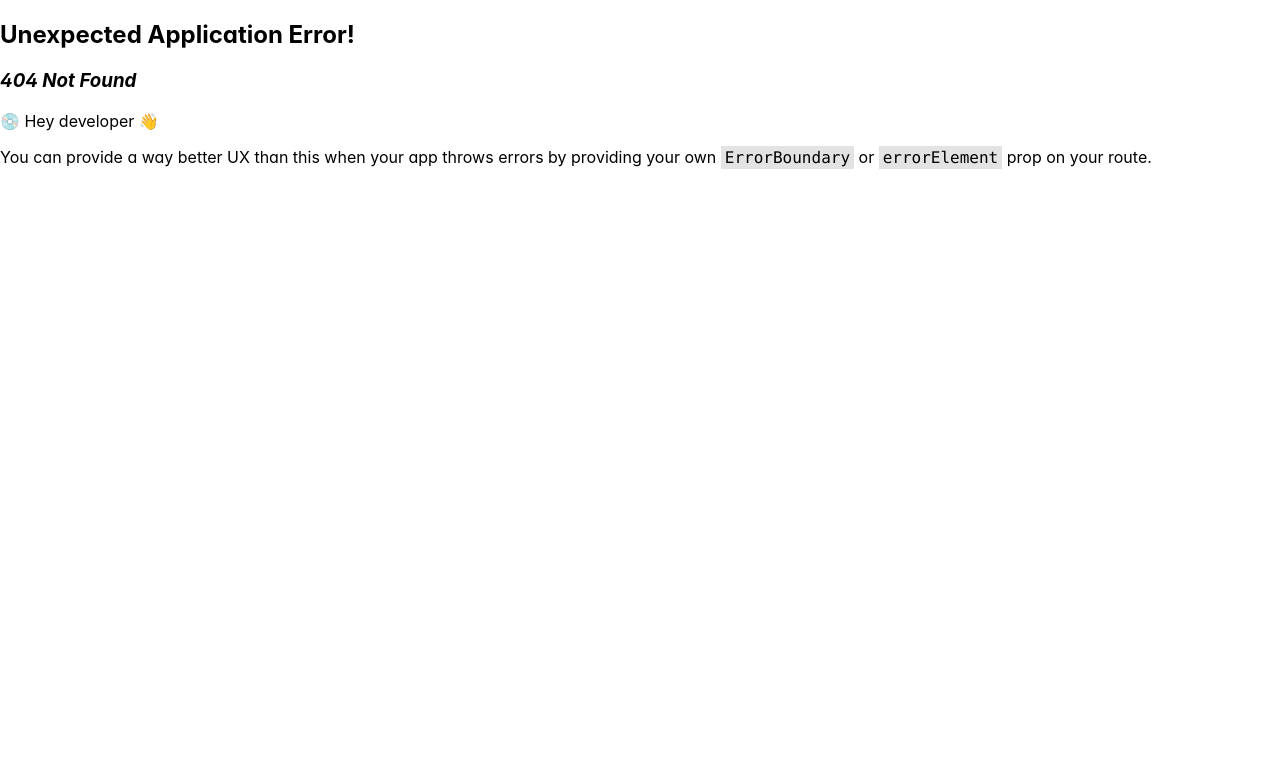
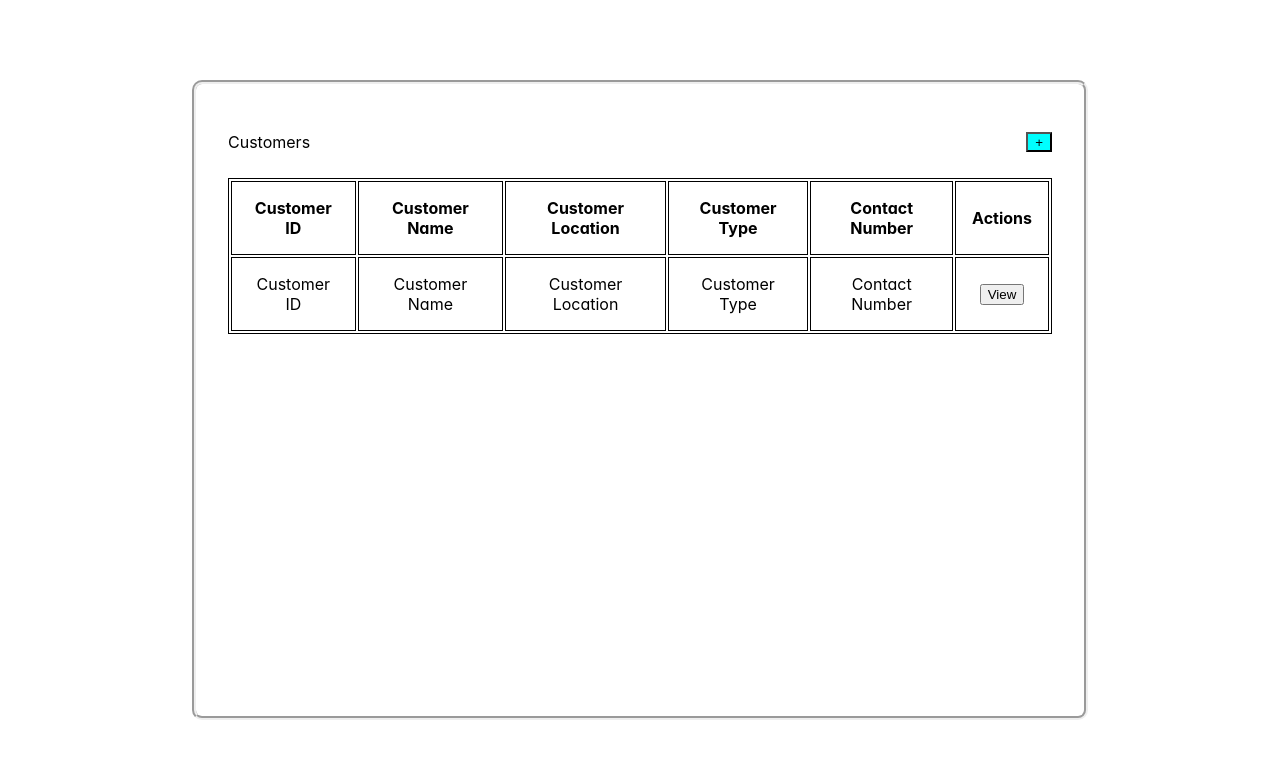
Before and after one commit to Arhan002/project, a React (Create React App) app in the folder Frontend/: page /store/customers in a window 1280 px wide. Before the commit this address had no page. Shown: the top 758 px of the page. Built offline with nearby package versions, Linux system fonts and the light colour scheme.

Commit message:
Pages Update

```diff
--- a/Frontend/src/Pages/Customers/Customers.css
+++ b/Frontend/src/Pages/Customers/Customers.css
@@ -0,0 +1,79 @@
+.main-container {
+  display: flex;
+  flex-direction: row;
+  justify-content: center;
+  height: 100vh;
+
+  width: 100vw;
+}
+
+.sub-container {
+  display: flex;
+  flex-direction: column;
+  justify-content: center;
+
+  width: 70vw;
+}
+
+.store-container {
+  height: 80vh;
+  display: flex;
+  border-style: groove;
+  border-width: 4px;
+  padding: 2rem;
+  gap: 10px;
+  border-radius: 10px;
+  flex-direction: column;
+}
+
+.store-heading {
+  display: flex;
+  flex-direction: row;
+  justify-content: space-between;
+}
+
+.add-store-button {
+  height: 40%;
+  align-self: center;
+  width: 2vw;
+  background-color: aqua;
+  text-align: center;
+}
+
+.add-store-button:hover {
+  background-color: aquamarine;
+  cursor: pointer;
+}
+
+.table-container {
+  height: 100%;
+
+  flex: 1;
+  flex-direction: row;
+  overflow: auto;
+}
+
+.table-main {
+  flex: 1;
+  /* border-style: solid; */
+  width: 100%;
+}
+
+.table-row {
+  border-style: solid;
+}
+
+table,
+th,
+td {
+  border: 1px solid black;
+}
+
+th,
+td {
+  padding: 1rem;
+}
+
+td {
+  text-align: center;
+}
--- a/Frontend/src/Pages/Customers/Customers.tsx
+++ b/Frontend/src/Pages/Customers/Customers.tsx
@@ -1,5 +1,40 @@
+import "../Customers/Customers.css";
+
 const Customers = () => {
-  return <div>Customers</div>;
+  return (
+    <div className="main-container">
+      <div className="sub-container">
+        <div className="store-container">
+          <div className="store-heading">
+            <p>Customers</p>
+            <button className="add-store-button">+</button>
+          </div>
+          <div className="table-container">
+            <table className="table-main">
+              <tr>
+                <th>Customer ID</th>
+                <th>Customer Name</th>
+                <th>Customer Location</th>
+                <th>Customer Type</th>
+                <th>Contact Number</th>
+                <th>Actions</th>
+              </tr>
+              <tr className="table-row">
+                <td>Customer ID</td>
+                <td>Customer Name</td>
+                <td>Customer Location</td>
+                <td>Customer Type</td>
+                <td>Contact Number</td>
+                <td>
+                  <button>View</button>
+                </td>
+              </tr>
+            </table>
+          </div>
+        </div>
+      </div>
+    </div>
+  );
 };
 
 export default Customers;
--- a/Frontend/src/Pages/Payments/Payments.css
+++ b/Frontend/src/Pages/Payments/Payments.css
@@ -0,0 +1,79 @@
+.main-container {
+  display: flex;
+  flex-direction: row;
+  justify-content: center;
+  height: 100vh;
+
+  width: 100vw;
+}
+
+.sub-container {
+  display: flex;
+  flex-direction: column;
+  justify-content: center;
+
+  width: 70vw;
+}
+
+.store-container {
+  height: 80vh;
+  display: flex;
+  border-style: groove;
+  border-width: 4px;
+  padding: 2rem;
+  gap: 10px;
+  border-radius: 10px;
+  flex-direction: column;
+}
+
+.store-heading {
+  display: flex;
+  flex-direction: row;
+  justify-content: space-between;
+}
+
+.add-store-button {
+  height: 40%;
+  align-self: center;
+  width: 2vw;
+  background-color: aqua;
+  text-align: center;
+}
+
+.add-store-button:hover {
+  background-color: aquamarine;
+  cursor: pointer;
+}
+
+.table-container {
+  height: 100%;
+
+  flex: 1;
+  flex-direction: row;
+  overflow: auto;
+}
+
+.table-main {
+  flex: 1;
+  /* border-style: solid; */
+  width: 100%;
+}
+
+.table-row {
+  border-style: solid;
+}
+
+table,
+th,
+td {
+  border: 1px solid black;
+}
+
+th,
+td {
+  padding: 1rem;
+}
+
+td {
+  text-align: center;
+}
--- a/Frontend/src/Pages/Payments/Payments.tsx
+++ b/Frontend/src/Pages/Payments/Payments.tsx
@@ -1,5 +1,40 @@
+import "../Payments/Payments.css";
+
 const Payments = () => {
-  return <div>Payments</div>;
+  return (
+    <div className="main-container">
+      <div className="sub-container">
+        <div className="store-container">
+          <div className="store-heading">
+            <p>Payments</p>
+            <button className="add-store-button">+</button>
+          </div>
+          <div className="table-container">
+            <table className="table-main">
+              <tr>
+                <th>Payments ID</th>
+                <th>Payments Name</th>
+                <th>Payments Location</th>
+                <th>Payments Type</th>
+                <th>Contact Number</th>
+                <th>Actions</th>
+              </tr>
+              <tr className="table-row">
+                <td>Payments ID</td>
+                <td>Payments Name</td>
+                <td>Payments Location</td>
+                <td>Payments Type</td>
+                <td>Contact Number</td>
+                <td>
+                  <button>View</button>
+                </td>
+              </tr>
+            </table>
+          </div>
+        </div>
+      </div>
+    </div>
+  );
 };
 
 export default Payments;
--- a/Frontend/src/Pages/Products/Products.css
+++ b/Frontend/src/Pages/Products/Products.css
@@ -0,0 +1,79 @@
+.main-container {
+  display: flex;
+  flex-direction: row;
+  justify-content: center;
+  height: 100vh;
+
+  width: 100vw;
+}
+
+.sub-container {
+  display: flex;
+  flex-direction: column;
+  justify-content: center;
+
+  width: 70vw;
+}
+
+.store-container {
+  height: 80vh;
+  display: flex;
+  border-style: groove;
+  border-width: 4px;
+  padding: 2rem;
+  gap: 10px;
+  border-radius: 10px;
+  flex-direction: column;
+}
+
+.store-heading {
+  display: flex;
+  flex-direction: row;
+  justify-content: space-between;
+}
+
+.add-store-button {
+  height: 40%;
+  align-self: center;
+  width: 2vw;
+  background-color: aqua;
+  text-align: center;
+}
+
+.add-store-button:hover {
+  background-color: aquamarine;
+  cursor: pointer;
+}
+
+.table-container {
+  height: 100%;
+
+  flex: 1;
+  flex-direction: row;
+  overflow: auto;
+}
+
+.table-main {
+  flex: 1;
+  /* border-style: solid; */
+  width: 100%;
+}
+
+.table-row {
+  border-style: solid;
+}
+
+table,
+th,
+td {
+  border: 1px solid black;
+}
+
+th,
+td {
+  padding: 1rem;
+}
+
+td {
+  text-align: center;
+}
--- a/Frontend/src/Pages/Products/Products.tsx
+++ b/Frontend/src/Pages/Products/Products.tsx
@@ -1,5 +1,40 @@
+import "../Products/Products.css";
+
 const Products = () => {
-  return <div>Products</div>;
+  return (
+    <div className="main-container">
+      <div className="sub-container">
+        <div className="store-container">
+          <div className="store-heading">
+            <p>Products</p>
+            <button className="add-store-button">+</button>
+          </div>
+          <div className="table-container">
+            <table className="table-main">
+              <tr>
+                <th>Product ID</th>
+                <th>Product Name</th>
+                <th>Product Location</th>
+                <th>Product Type</th>
+                <th>Contact Number</th>
+                <th>Actions</th>
+              </tr>
+              <tr className="table-row">
+                <td>Product ID</td>
+                <td>Product Name</td>
+                <td>Product Location</td>
+                <td>Product Type</td>
+                <td>Contact Number</td>
+                <td>
+                  <button>View</button>
+                </td>
+              </tr>
+            </table>
+          </div>
+        </div>
+      </div>
+    </div>
+  );
 };
 
 export default Products;
--- a/Frontend/src/Pages/Store/Store.css
+++ b/Frontend/src/Pages/Store/Store.css
@@ -32,17 +32,9 @@
   justify-content: space-between;
 }
 
-.add-store-button {
-  height: 40%;
+.add-store-button2 {
   align-self: center;
-  width: 2vw;
-  background-color: aqua;
-  text-align: center;
-}
-
-.add-store-button:hover {
-  background-color: aquamarine;
-  cursor: pointer;
+  font-size: larger;
 }
 
 .table-container {
--- a/Frontend/src/Pages/Store/Store.tsx
+++ b/Frontend/src/Pages/Store/Store.tsx
@@ -1,5 +1,5 @@
+import { Button } from "primereact/button";
 import "../Store/Store.css";
-
 const Store = () => {
   return (
     <div className="main-container">
@@ -7,7 +7,13 @@ const Store = () => {
         <div className="store-container">
           <div className="store-heading">
             <p>Stores</p>
-            <button className="add-store-button">+</button>
+            <Button
+              size="small"
+              style={{ height: "80%" }}
+              className="add-store-button2"
+            >
+              +
+            </Button>
           </div>
           <div className="table-container">
             <table className="table-main">
@@ -26,7 +32,7 @@ const Store = () => {
                 <td>Store Type</td>
                 <td>Contact Number</td>
                 <td>
-                  <button>View</button>
+                  <Button size="small">View</Button>
                 </td>
               </tr>
             </table>
```
Also changed, not shown: Frontend/src/index.tsx (+15 -0 lines).
